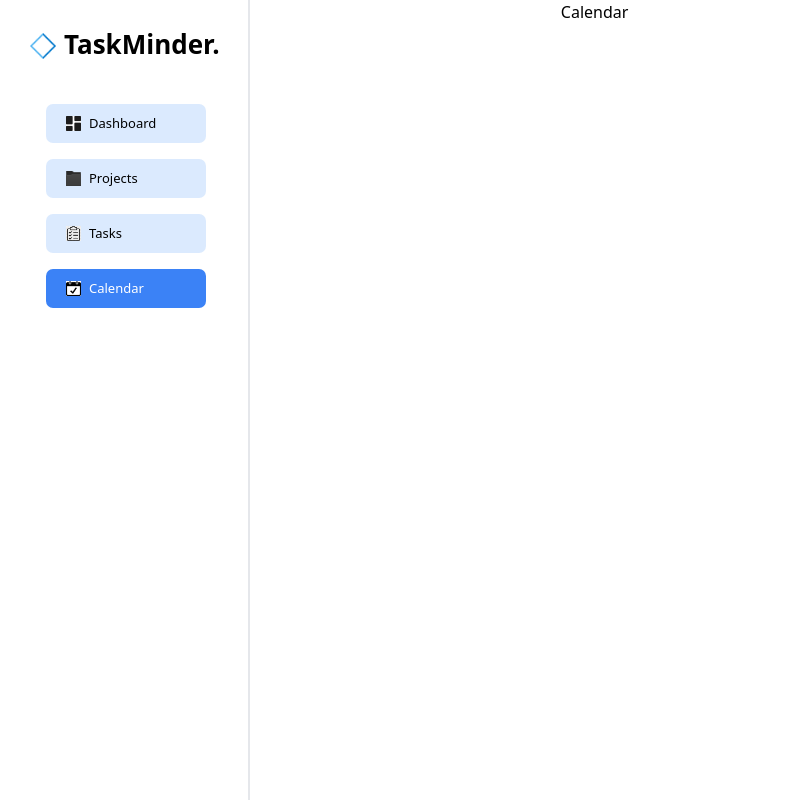
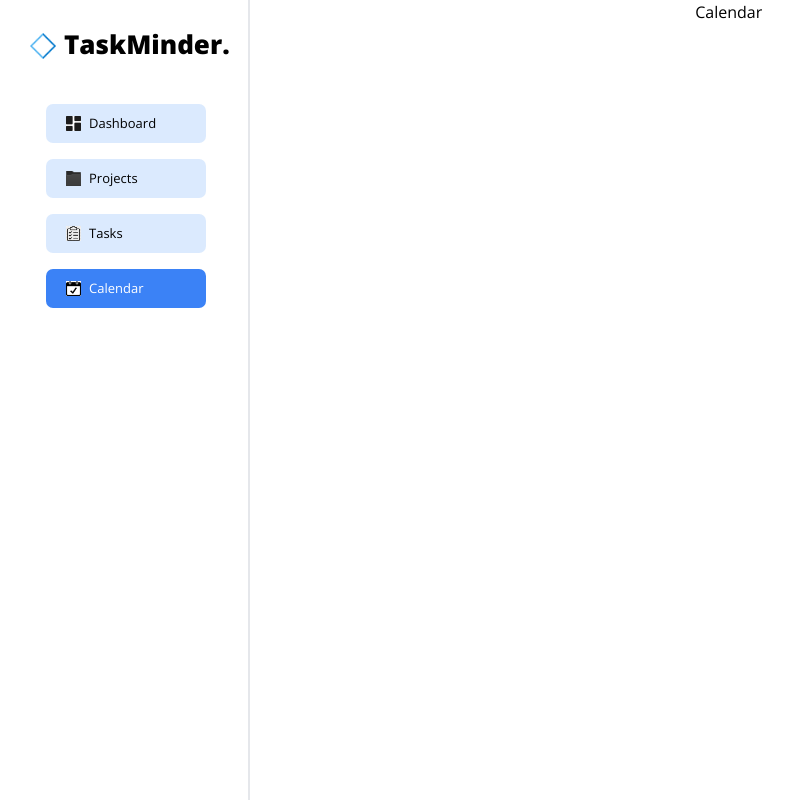
Before and after one commit to Brielle28/Task-Management, a React (Vite) app: page /calendar in a window 1280 px wide. Shown: the whole page, without its empty margins (0-795 px from the left). Built offline with nearby package versions, Linux system fonts and the light colour scheme.

Commit message:
working on the dashboard overview

```diff
--- a/index.html
+++ b/index.html
@@ -1,10 +1,22 @@
-<!doctype html>
+<!DOCTYPE html>
 <html lang="en">
   <head>
     <meta charset="UTF-8" />
     <!-- <link rel="icon" type="image/svg+xml" href="" />   imaage to be added here -->
     <meta name="viewport" content="width=device-width, initial-scale=1.0" />
-    <title>task manager </title>
+    <title>task manager</title>
+    <link rel="preconnect" href="https://fonts.googleapis.com" />
+    <link rel="preconnect" href="https://fonts.gstatic.com" crossorigin />
+    <link
+      href="https://fonts.googleapis.com/css2?family=Open+Sans:ital,wght@0,300..800;1,300..800&display=swap"
+      rel="stylesheet"
+    />
+    <link rel="preconnect" href="https://fonts.googleapis.com" />
+    <link rel="preconnect" href="https://fonts.gstatic.com" crossorigin />
+    <link
+      href="https://fonts.googleapis.com/css2?family=Roboto:ital,wght@0,100;0,300;0,400;0,500;0,700;0,900;1,100;1,300;1,400;1,500;1,700;1,900&display=swap"
+      rel="stylesheet"
+    />
   </head>
   <body>
     <div id="root"></div>
--- a/src/Components/Task-Manager/Dashboard/Dashboard.jsx
+++ b/src/Components/Task-Manager/Dashboard/Dashboard.jsx
@@ -1,9 +1,30 @@
-import React from 'react'
-
+import { FiFolderPlus } from "react-icons/fi";
+import RingUpBoxes from "./RingUpBoxes";
 const Dashboard = () => {
   return (
-    <div>Dashboard</div>
-  )
-}
+    <div className="flex flex-col items-start justify-start mt-6 ">
+      <div className="flex flex-row items-center justify-between w-full">
+        <div className="flex flex-col items-start justify-center">
+          <h1 className="text-black text-[35px] font-semibold font-sans">
+            overview
+          </h1>
+          <h5 className="text-[20px] font-Roboto ">
+            {" "}
+            Have a bird eye view of your tasks{" "}
+          </h5>
+        </div>
+        <button className="flex flex-row items-center justify-center gap-3 bg-blue-500 px-7 py-2 rounded-[17px] mt-10">
+          <FiFolderPlus className="text-white " />
+          <h1 className="text-[12px] text-white font-Roboto mt-1">
+            Add a task
+          </h1>
+        </button>
+      </div>
 
-export default Dashboard
+      {/* Boxes showing totals of tasks, progress and done tasks */}
+      <div className="mt-[40px]"><RingUpBoxes/></div>
+    </div>
+  );
+};
+
+export default Dashboard;
--- /dev/null
+++ b/src/Components/Task-Manager/Dashboard/RingUpBoxes.jsx
@@ -0,0 +1,19 @@
+import React from 'react'
+
+const RingUpBoxes = () => {
+  return (
+    <div className='flex flex-row items-center justify-center gap-16'>
+        <div className='w-[270px] h-[130px] bg-blue-600 rounded-[10px]'>
+
+        </div>
+        <div className='w-[270px] h-[130px] bg-yellow-500 rounded-[10px]'>
+
+        </div>
+        <div className='w-[270px] h-[130px] bg-green-500 rounded-[10px]'>
+
+        </div>
+    </div>
+  )
+}
+
+export default RingUpBoxes
--- a/src/Components/Task-Manager/Layout.jsx
+++ b/src/Components/Task-Manager/Layout.jsx
@@ -7,7 +7,7 @@ const Layout = () => {
       <div className="w-[18%] h-screen pt-[25px] border-r-2">
         <Aside />
       </div>
-      <div  className="w-[50%]">
+      <div  className="w-[72%]">
         <Outlet />
       </div>
     </div>
--- a/tailwind.config.js
+++ b/tailwind.config.js
@@ -1,9 +1,14 @@
 /** @type {import('tailwindcss').Config} */
 module.exports = {
-  purge: ['./index.html', './src/**/*.{vue,js,ts,jsx,tsx}'],
+  purge: ['./index.html', './src/**/*.{js,jsx,ts,tsx}'], // Removed vue and added jsx and tsx
   darkMode: false, // or 'media' or 'class'
   theme: {
-    extend: {},
+    extend: {
+      fontFamily: {
+        sans: ['Open Sans', 'sans-serif'],
+        roboto: ['Roboto', 'sans-serif'] // Ensure consistent naming
+      },
+    },
   },
   variants: {
     extend: {},
```
Also changed, not shown: src/task2.png (deleted).
